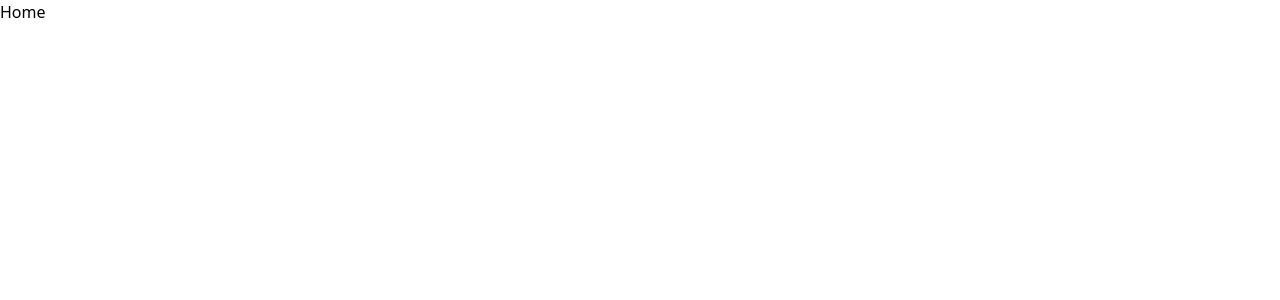
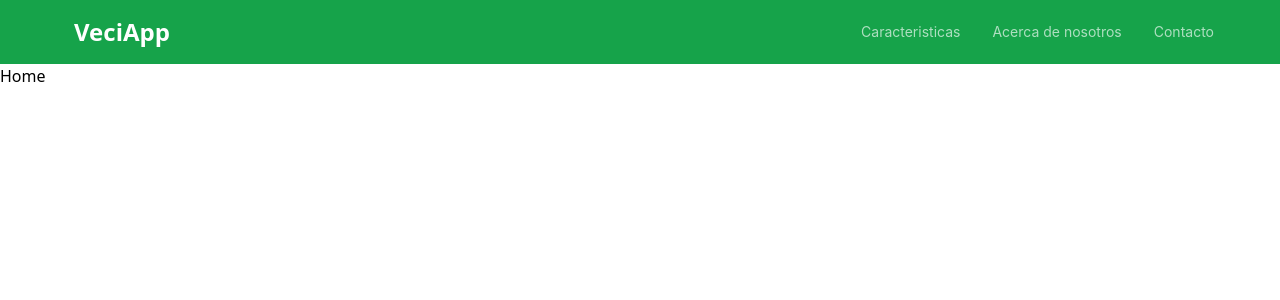
Before and after one commit to Pipexlul/Old-VeciApp-Frontend, a React (Vite) app: page /home in a window 1280 px wide. Shown: the top 300 px of the page. Built offline with nearby package versions, Linux system fonts and the light colour scheme.

Commit message:
Start implementing Navbar component TODO: Fix disappearing menu items

```diff
--- /dev/null
+++ b/src/components/Layout/NavData/NavMenuItems.ts
@@ -0,0 +1,3 @@
+const items: string[] = ["Caracteristicas", "Acerca de nosotros", "Contacto"];
+
+export default items;
--- /dev/null
+++ b/src/components/Layout/NavMenu.tsx
@@ -0,0 +1,21 @@
+import { Menu } from "antd";
+import type { MenuProps } from "antd";
+
+import items from "./NavData/NavMenuItems";
+
+interface NavMenuProps {
+  items: MenuProps["items"];
+}
+
+const NavMenu: React.FC<NavMenuProps> = ({ items }) => {
+  return (
+    <Menu
+      className="hidden w-auto bg-transparent lg:flex"
+      mode="horizontal"
+      theme="dark"
+      items={items}
+    />
+  );
+};
+
+export default NavMenu;
--- /dev/null
+++ b/src/components/Layout/Navbar.tsx
@@ -0,0 +1,44 @@
+import { useState } from "react";
+
+import { Layout, Button, Dropdown } from "antd";
+import { MenuOutlined } from "@ant-design/icons";
+import type { MenuProps } from "antd";
+
+import NavMenu from "./NavMenu";
+import items from "./NavData/NavMenuItems";
+
+const { Header } = Layout;
+
+const Navbar: React.FC = () => {
+  const [collapsed, setCollapsed] = useState<boolean>(false);
+
+  const itemsForMenu: MenuProps["items"] = items.map((item, idx) => {
+    return {
+      key: idx,
+      label: item,
+    };
+  });
+
+  const toggleMenu = (): void => {
+    setCollapsed(!collapsed);
+  };
+
+  return (
+    <Header className="flex justify-between items-center bg-green-600">
+      <div className="text-white text-2xl font-bold ml-6">VeciApp</div>
+      <div className="mr-6 lg:hidden">
+        <Dropdown trigger={["click"]} menu={{ items: itemsForMenu }}>
+          <Button
+            className="text-white"
+            type="text"
+            icon={<MenuOutlined />}
+            onClick={toggleMenu}
+          />
+        </Dropdown>
+      </div>
+      <NavMenu items={itemsForMenu} />
+    </Header>
+  );
+};
+
+export default Navbar;
--- a/src/pages/Root.tsx
+++ b/src/pages/Root.tsx
@@ -1,7 +1,14 @@
 import { Outlet } from "react-router-dom";
 
+import Navbar from "../components/Layout/Navbar";
+
 const Root: React.FC = () => {
-  return <Outlet />;
+  return (
+    <>
+      <Navbar />
+      <Outlet />
+    </>
+  );
 };
 
 export default Root;
```
